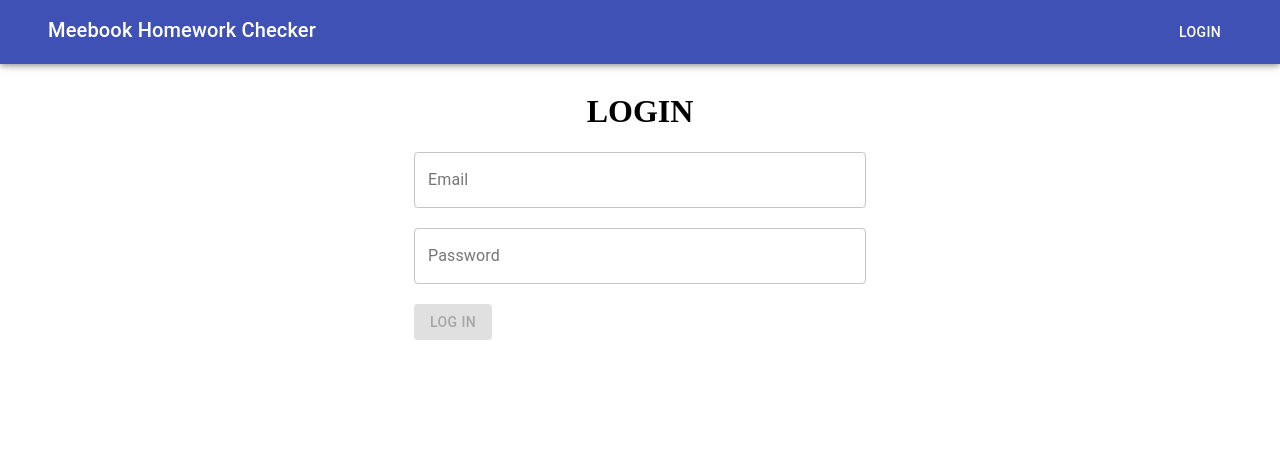
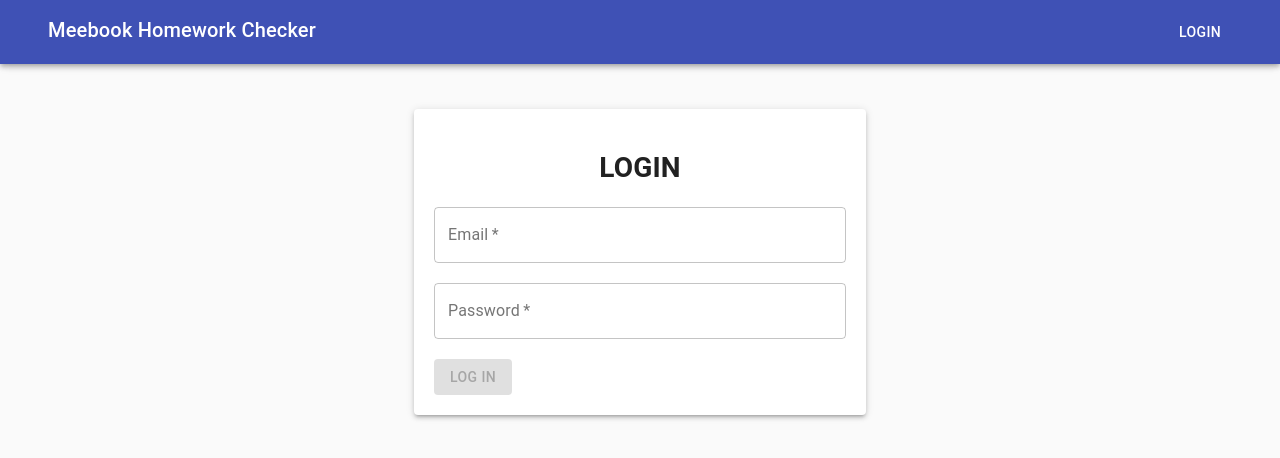
Before and after one commit to jbakchr/meebook-homework-checker, a React (Create React App) app in the folder frontend/: page /login in a window 1280 px wide. Shown: the top 458 px of the page. Built offline with nearby package versions, Linux system fonts and the light colour scheme.

Commit message:
Added MUI Paper style to login form

```diff
--- a/frontend/src/pages/Login.js
+++ b/frontend/src/pages/Login.js
@@ -1,5 +1,11 @@
 import React, { useState, useContext, useEffect } from "react";
-import { Button, Container, TextField } from "@material-ui/core";
+import {
+  Container,
+  CssBaseline,
+  Paper,
+  TextField,
+  Button,
+} from "@material-ui/core";
 
 import AuthContext from "../context/auth/AuthContext";
 
@@ -30,6 +36,14 @@ const Login = (props) => {
 
   return (
     <Container style={{ maxWidth: "500px" }}>
+      <CssBaseline />
+      <Paper
+        style={{
+          marginTop: "10%",
+          padding: "20px",
+        }}
+        elevation={3}
+      >
         <h1 style={{ textAlign: "center" }}>LOGIN</h1>
         <form onSubmit={onSubmit}>
           <TextField
@@ -41,6 +55,8 @@ const Login = (props) => {
             fullWidth
             onChange={onChange}
             value={email}
+            required
+            autoComplete="email"
           />
           <TextField
             style={{ marginBottom: "20px" }}
@@ -51,6 +67,8 @@ const Login = (props) => {
             fullWidth
             onChange={onChange}
             value={password}
+            required
+            autoComplete="current-password"
           />
           <Button
             variant="contained"
@@ -63,6 +81,7 @@ const Login = (props) => {
             Log in
           </Button>
         </form>
+      </Paper>
     </Container>
   );
 };
```
Lines whose indentation alone changed are shown as unchanged.
